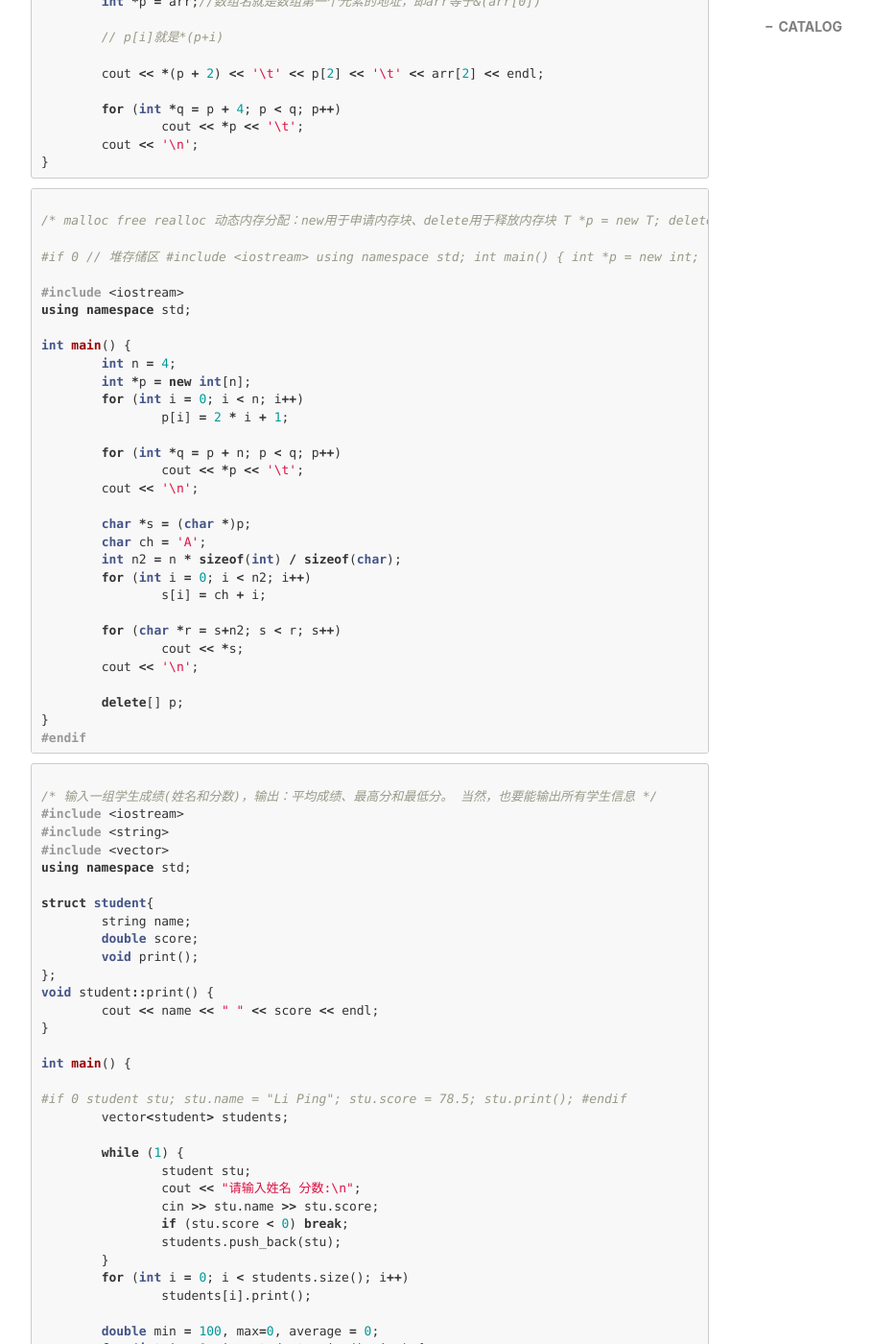
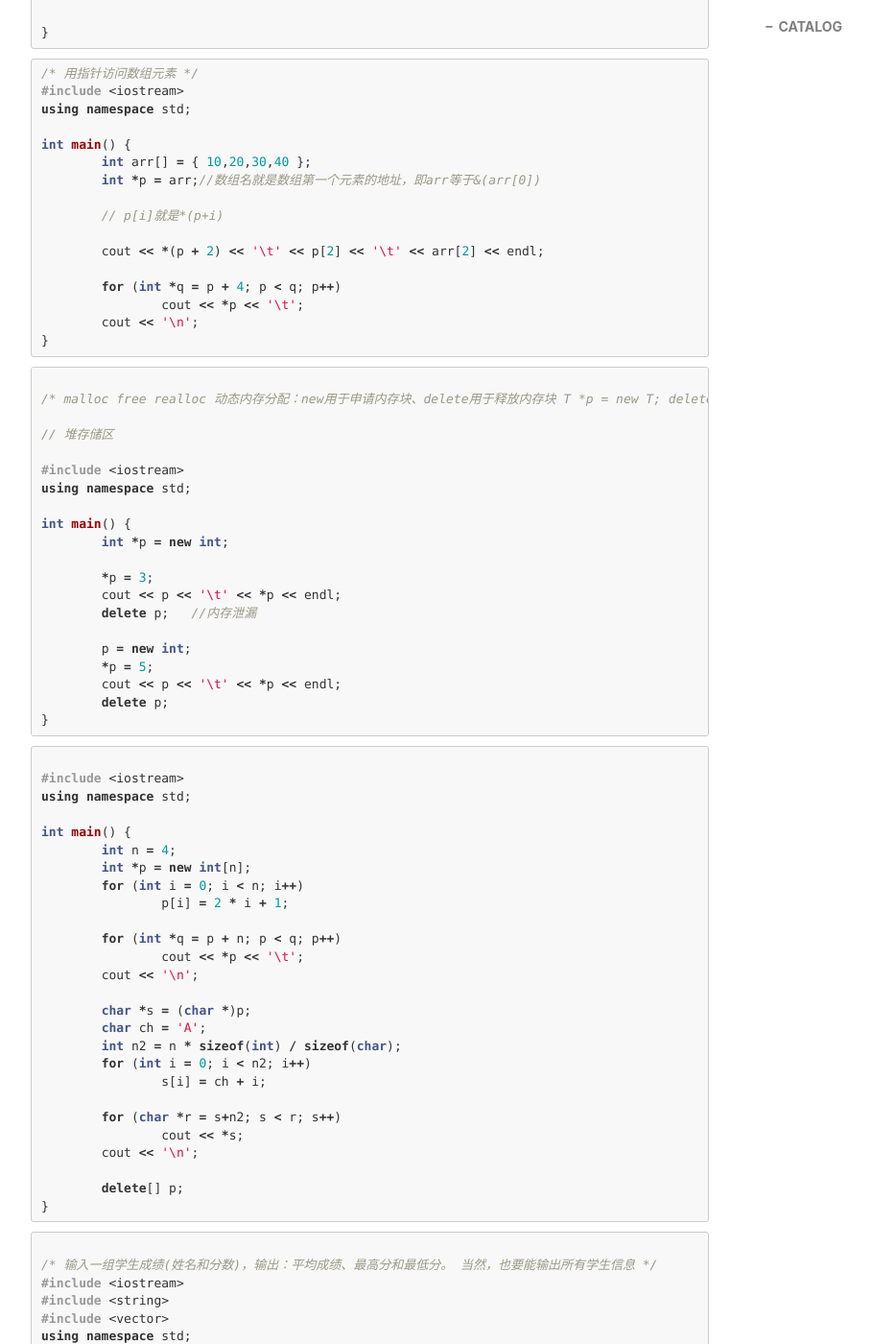
Before and after one commit to xuepro/xuepro.github.io, a Jekyll site: the page built from _posts/2019-01-26-C到C++快速入门（2019版本）.md, in a window 1280 px wide and 1400 px high, scrolled down 7360 px. Shown: the whole window at 96% size, without its empty margins (233-1142 px from the left). Built offline with Jekyll 4.4.1, drawn with Linux system fonts in a browser that asks for light colours; nearby versions of some CDN libraries; comment, search, counter and statistics services are not loaded; some of the changed text lies outside the part shown.

Commit message:
Update 2019-01-26-C到C++快速入门（2019版本）.md

````diff
--- a/_posts/2019-01-26-C到C++快速入门（2019版本）.md
+++ b/_posts/2019-01-26-C到C++快速入门（2019版本）.md
@@ -76,13 +76,12 @@ int main() {
 	cout << "hello world!"<< endl;
 	cout << "https://a.hwdong.com" << endl;
 	cout << 3+4 << endl;
-#if 0
+
 
 	double radius;
 	std::cin >> radius; //标准输入流对象cin 输入运算符>>
 
 	cout << 3.14*radius*radius;
-#endif
 
 	std::cout << "  *\n";
 	std::cout << " *  *\n";
@@ -317,20 +316,20 @@ T add(T x, T y) {
 }
 
 int main() {
-#if 0
 
+/*
 	cout << add<int>(5, 3) << endl;
 	cout << add<double>(5.3, 7.8) << endl;
 	cout << add<int>(4, 6) << endl;
 	cout << add<string>("hello", "world") << endl;
 
-#else
+*/
 
 	cout << add(5, 3) << endl;
 	cout << add(5.3, 7.8) << endl;
 	cout << add((double)5, 7.8) << endl; //歧义性
 
-#endif
+
 }
 
 ```
@@ -442,12 +441,12 @@ int main() {
 
 	cout << *p << '\t' << a << endl;
 
-#if 1
+
 	int *q = p;             //q和p值相同，都是a的地址(指针)
 
 	cout << *p << '\t' << *q << '\t' << a << endl;
 	char *s = &a; //int *
-#endif
+
 
 }
 ```
@@ -485,7 +484,6 @@ malloc free realloc
   delete[] q;
 */
 
-#if 0
 // 堆存储区
 
 #include <iostream>
@@ -504,7 +502,9 @@ int main() {
 	cout << p << '\t' << *p << endl;
 	delete p;
 }
-#else
+```
+
+```cpp
 
 #include <iostream>
 
@@ -532,9 +532,9 @@ int main() {
 
 	delete[] p;
 }
-#endif
+```
 
-```
+
 
 ```cpp
 
@@ -562,14 +562,14 @@ void student::print() {
 
 int main() {
 
-#if 0
+/*
 
 	student stu;
 	stu.name = "Li Ping";
 	stu.score = 78.5;
 	stu.print();
+  */
 
-#endif
 
 	vector<student> students;
 
````
